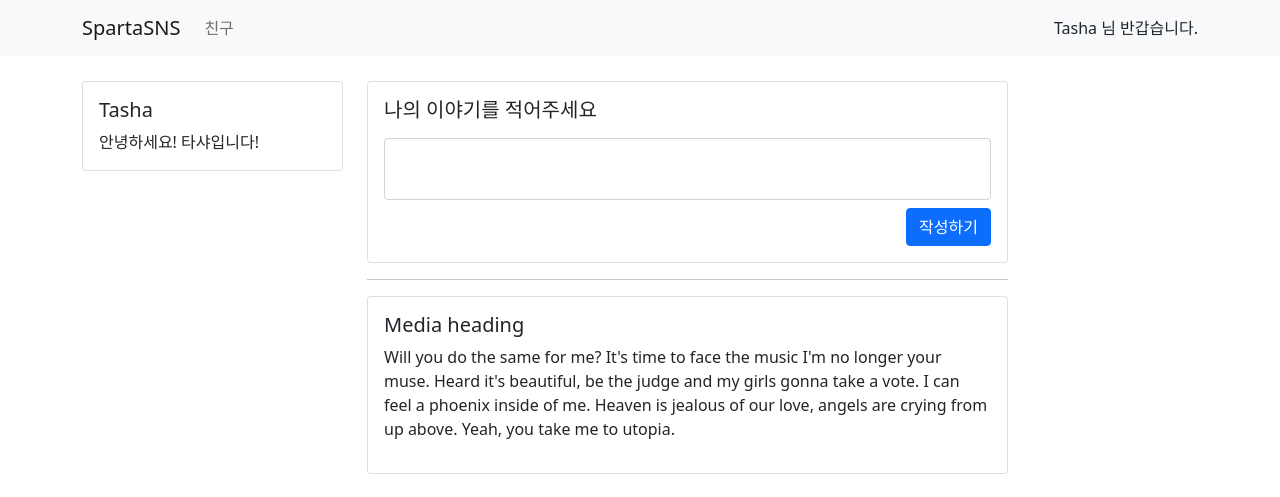
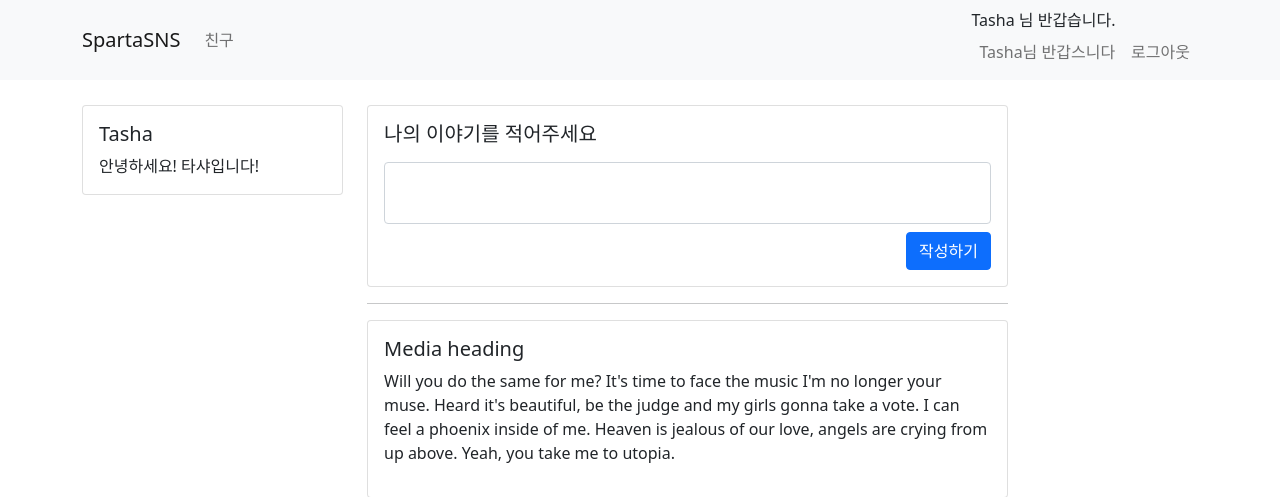
Before and after one commit to Madung2/1st_django_project, a Django app: page /tweet/ in a window 1280 px wide. Shown: the top 497 px of the page. Run offline with Django 4.2, Linux system fonts and the light colour scheme; a user stored in the database is signed in.

Commit message:
로그아웃 추가

```diff
--- a/templates/base.html
+++ b/templates/base.html
@@ -53,6 +53,14 @@
             </ul>
             {% else %}
                 {{ user.username }} 님 반갑습니다.
+                <ul class="navbar-nav mr-auto">
+                    <li class="nav-item disabled">
+                        <span class="nav-link">{{ user.username }}님 반갑스니다</span>
+                    </li>
+                    <li class="nav-item active">
+                        <a class="nav-link" href="/logout"> 로그아웃</a>
+                    </li>
+                </ul>
             {% endif %}
         </form>
     </div>
--- a/tweet/views.py
+++ b/tweet/views.py
@@ -11,4 +11,8 @@ def home(request):
 
 def tweet(request):
     if request.method =='GET':
-        return render(request, 'tweet/home.html')
+        user = request.user.is_authenticated #로그인 인증한 유저를 찾음
+        if user: #로그인한 사람이 있다면
+            return render(request, 'tweet/home.html')
+        else:
+            return redirect("/sign-in")
--- a/user/urls.py
+++ b/user/urls.py
@@ -4,4 +4,6 @@ from . import views
 urlpatterns = [
     path('sign-up/', views.sign_up_view, name='sign-up'),
     path('sign-in/', views.sign_in_view, name='sign-in'),
+    path('logout', views.logout, name='logout'),
+
 ]
```
Also changed, not shown: user/views.py (+17 -2 lines), db.sqlite3.
